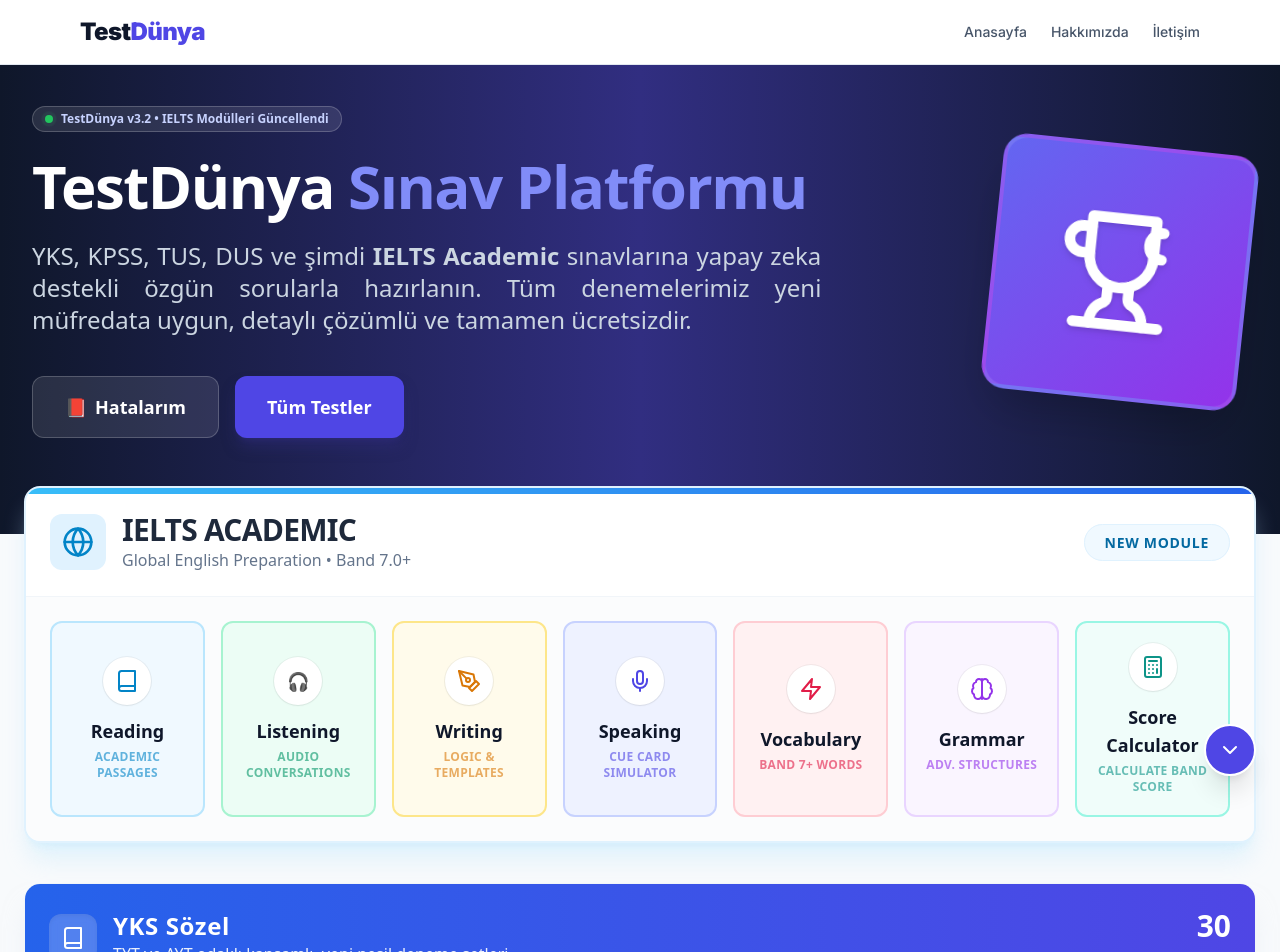
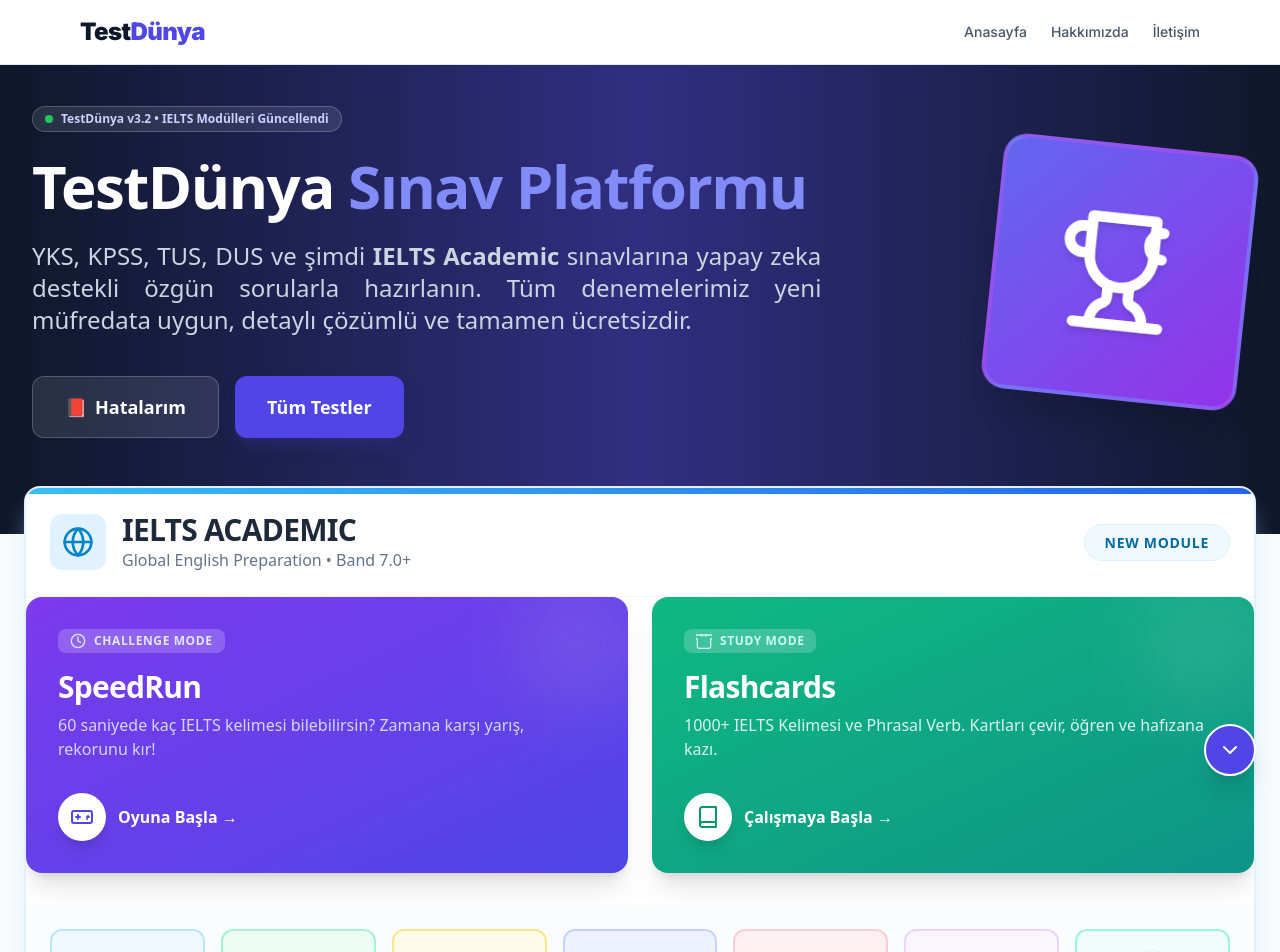
Before and after one commit to kuarkcoin/testdunya, a Next.js app: page / in a window 1280 px wide. Shown: the top 952 px of the page. Built offline with nearby package versions, Linux system fonts and the light colour scheme.

Commit message:
Update page.tsx

```diff
--- a/app/page.tsx
+++ b/app/page.tsx
@@ -56,7 +56,15 @@
 const ArrowUp = (props: React.SVGProps<SVGSVGElement>) => (
   <svg xmlns="http://www.w3.org/2000/svg" width="24" height="24" viewBox="0 0 24 24" fill="none" stroke="currentColor" strokeWidth="2" strokeLinecap="round" strokeLinejoin="round" {...props}><path d="m18 15-6-6-6 6" transform="rotate(180 12 12)" /></svg>
 );
-
+const FlashcardIcon = (props: React.SVGProps<SVGSVGElement>) => (
+  <svg xmlns="http://www.w3.org/2000/svg" width="24" height="24" viewBox="0 0 24 24" fill="none" stroke="currentColor" strokeWidth="2" strokeLinecap="round" strokeLinejoin="round" {...props}><path d="M2 9a3 3 0 0 1 0-6h20a3 3 0 0 1 0 6v11a3 3 0 0 1-3 3H5a3 3 0 0 1-3-3V9z"/><path d="M9 3v2m6-2v2"/></svg>
+);
+const TimerIcon = (props: React.SVGProps<SVGSVGElement>) => (
+  <svg xmlns="http://www.w3.org/2000/svg" width="24" height="24" viewBox="0 0 24 24" fill="none" stroke="currentColor" strokeWidth="2" strokeLinecap="round" strokeLinejoin="round" {...props}><circle cx="12" cy="12" r="10"/><polyline points="12 6 12 12 16 14"/></svg>
+);
+const GamepadIcon = (props: React.SVGProps<SVGSVGElement>) => (
+  <svg xmlns="http://www.w3.org/2000/svg" width="24" height="24" viewBox="0 0 24 24" fill="none" stroke="currentColor" strokeWidth="2" strokeLinecap="round" strokeLinejoin="round" {...props}><rect x="2" y="6" width="20" height="12" rx="2"/><path d="M6 12h4m-2-2v4m9-2h2m-1-1h.01m-1 3h.01"/></svg>
+);
 // --- SINAV AYARLARI ---
 const examConfig = [
   {
@@ -285,6 +293,58 @@
               </span>
             </div>
           </div>
+          {/* --- GAME MODES SECTION (YENİ EKLENECEK KISIM) --- */}
+        <section className="grid md:grid-cols-2 gap-6 mb-8">
+
+          {/* 1. SPEEDRUN MODE CARD */}
+          <Link href="/speedrun" className="group relative overflow-hidden rounded-2xl bg-gradient-to-br from-violet-600 to-indigo-600 p-8 text-white shadow-xl transition-all hover:scale-[1.02] hover:shadow-2xl hover:shadow-indigo-500/30">
+            <div className="absolute top-0 right-0 -mt-4 -mr-4 h-32 w-32 rounded-full bg-white/10 blur-2xl transition-all group-hover:bg-white/20"></div>
+
+            <div className="relative z-10 flex flex-col justify-between h-full">
+              <div>
+                <div className="mb-4 inline-flex items-center gap-2 rounded-lg bg-white/20 px-3 py-1 text-xs font-bold uppercase tracking-wider text-indigo-100 backdrop-blur-sm">
+                  <TimerIcon className="h-4 w-4" /> Challenge Mode
+                </div>
+                <h3 className="mb-2 text-3xl font-black tracking-tight">SpeedRun</h3>
+                <p className="text-indigo-100 opacity-90">
+                  60 saniyede kaç IELTS kelimesi bilebilirsin? Zamana karşı yarış, rekorunu kır!
+                </p>
+              </div>
+
+              <div className="mt-8 flex items-center gap-3">
+                <div className="flex h-12 w-12 items-center justify-center rounded-full bg-white text-indigo-600 shadow-lg transition-transform group-hover:scale-110">
+                  <GamepadIcon className="h-6 w-6" />
+                </div>
+                <span className="font-bold">Oyuna Başla &rarr;</span>
+              </div>
+            </div>
+          </Link>
+
+          {/* 2. FLASHCARDS MODE CARD */}
+          <Link href="/flashcards" className="group relative overflow-hidden rounded-2xl bg-gradient-to-br from-emerald-500 to-teal-600 p-8 text-white shadow-xl transition-all hover:scale-[1.02] hover:shadow-2xl hover:shadow-teal-500/30">
+            <div className="absolute top-0 right-0 -mt-4 -mr-4 h-32 w-32 rounded-full bg-white/10 blur-2xl transition-all group-hover:bg-white/20"></div>
+
+            <div className="relative z-10 flex flex-col justify-between h-full">
+              <div>
+                <div className="mb-4 inline-flex items-center gap-2 rounded-lg bg-white/20 px-3 py-1 text-xs font-bold uppercase tracking-wider text-teal-100 backdrop-blur-sm">
+                  <FlashcardIcon className="h-4 w-4" /> Study Mode
+                </div>
+                <h3 className="mb-2 text-3xl font-black tracking-tight">Flashcards</h3>
+                <p className="text-teal-50 opacity-90">
+                  1000+ IELTS Kelimesi ve Phrasal Verb. Kartları çevir, öğren ve hafızana kazı.
+                </p>
+              </div>
+
+              <div className="mt-8 flex items-center gap-3">
+                <div className="flex h-12 w-12 items-center justify-center rounded-full bg-white text-emerald-600 shadow-lg transition-transform group-hover:scale-110">
+                  <Book className="h-6 w-6" />
+                </div>
+                <span className="font-bold">Çalışmaya Başla &rarr;</span>
+              </div>
+            </div>
+          </Link>
+
+        </section>
 
           {/* IELTS Modules Grid */}
           <div className="p-3 md:p-6 bg-slate-50/50 grid grid-cols-2 lg:grid-cols-4 xl:grid-cols-7 gap-3 md:gap-4">
```
